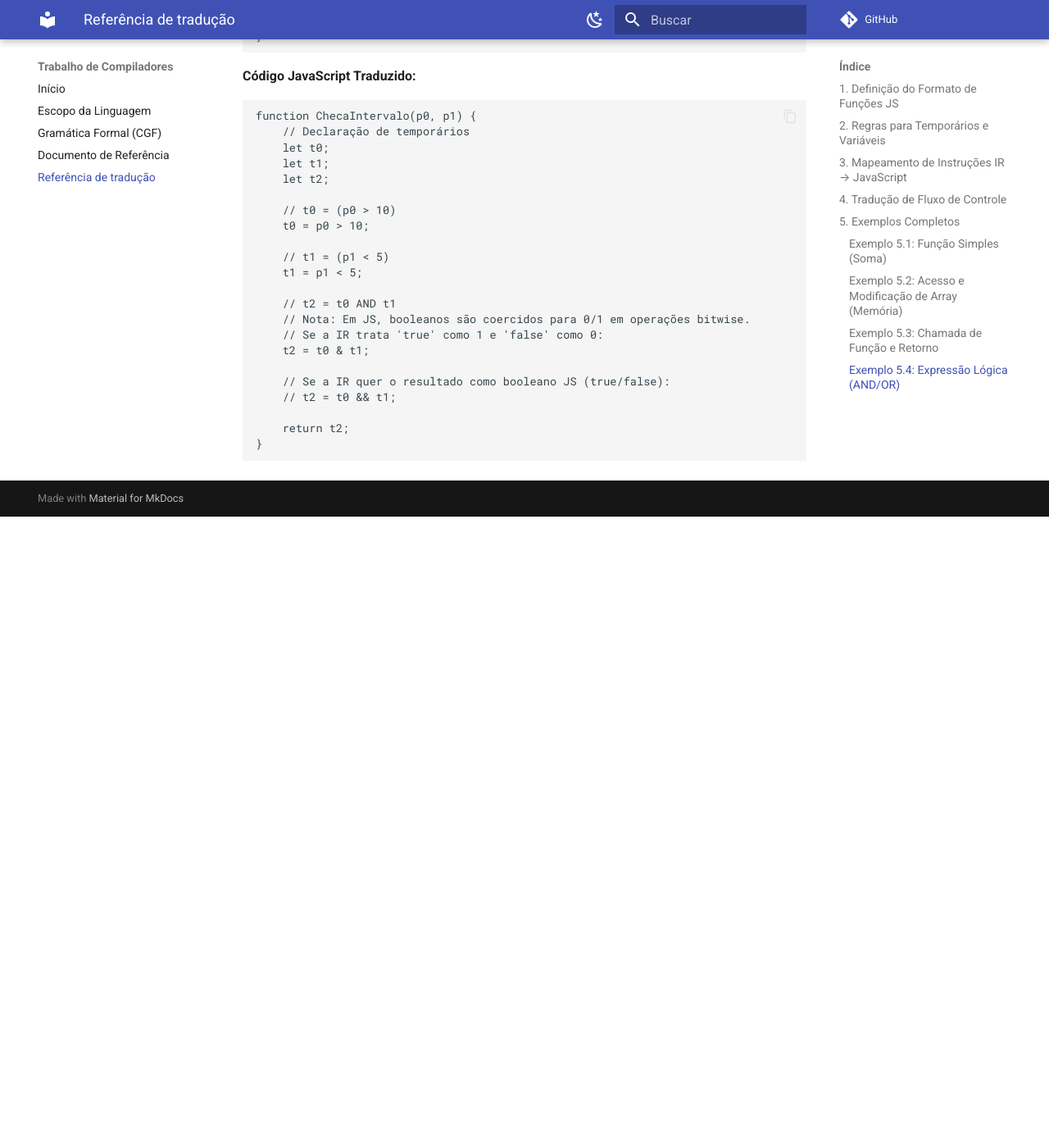
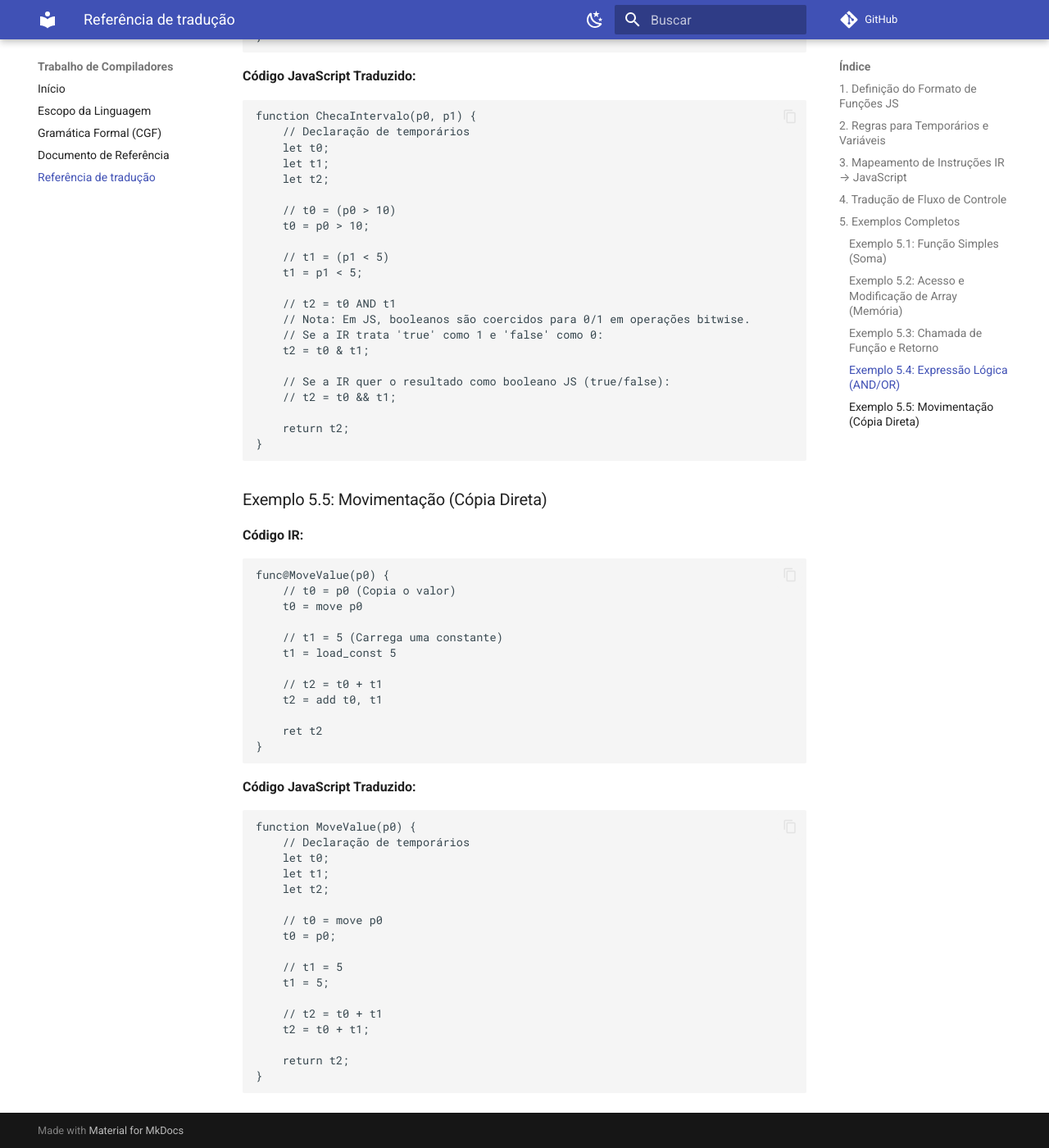
Before and after one commit to Akaeboshi/ASTeroids-Equipe12, an MkDocs documentation site: the page built from docs/ir_to_js.md, in a window 1280 px wide and 1400 px high, scrolled down 5645 px. Shown: the whole window at 82% size. Built offline with MkDocs 1.6.1 and Material for MkDocs 9.7.7, drawn with Linux system fonts in a browser that asks for light colours; comment, search, counter and statistics services are not loaded; before the commit the page ends 6275 px from its top, so only the background shows below that.

Commit message:
docs: exemplo final

````diff
--- a/docs/ir_to_js.md
+++ b/docs/ir_to_js.md
@@ -225,3 +225,44 @@ function ChecaIntervalo(p0, p1) {
     return t2;
 }
 ```
+
+### Exemplo 5.5: Movimentação (Cópia Direta)
+
+**Código IR:**
+
+```ir
+func@MoveValue(p0) {
+    // t0 = p0 (Copia o valor)
+    t0 = move p0
+
+    // t1 = 5 (Carrega uma constante)
+    t1 = load_const 5
+
+    // t2 = t0 + t1
+    t2 = add t0, t1
+
+    ret t2
+}
+```
+
+**Código JavaScript Traduzido:**
+
+```
+function MoveValue(p0) {
+    // Declaração de temporários
+    let t0;
+    let t1;
+    let t2;
+
+    // t0 = move p0
+    t0 = p0;
+
+    // t1 = 5
+    t1 = 5;
+
+    // t2 = t0 + t1
+    t2 = t0 + t1;
+
+    return t2;
+}
+```
````
